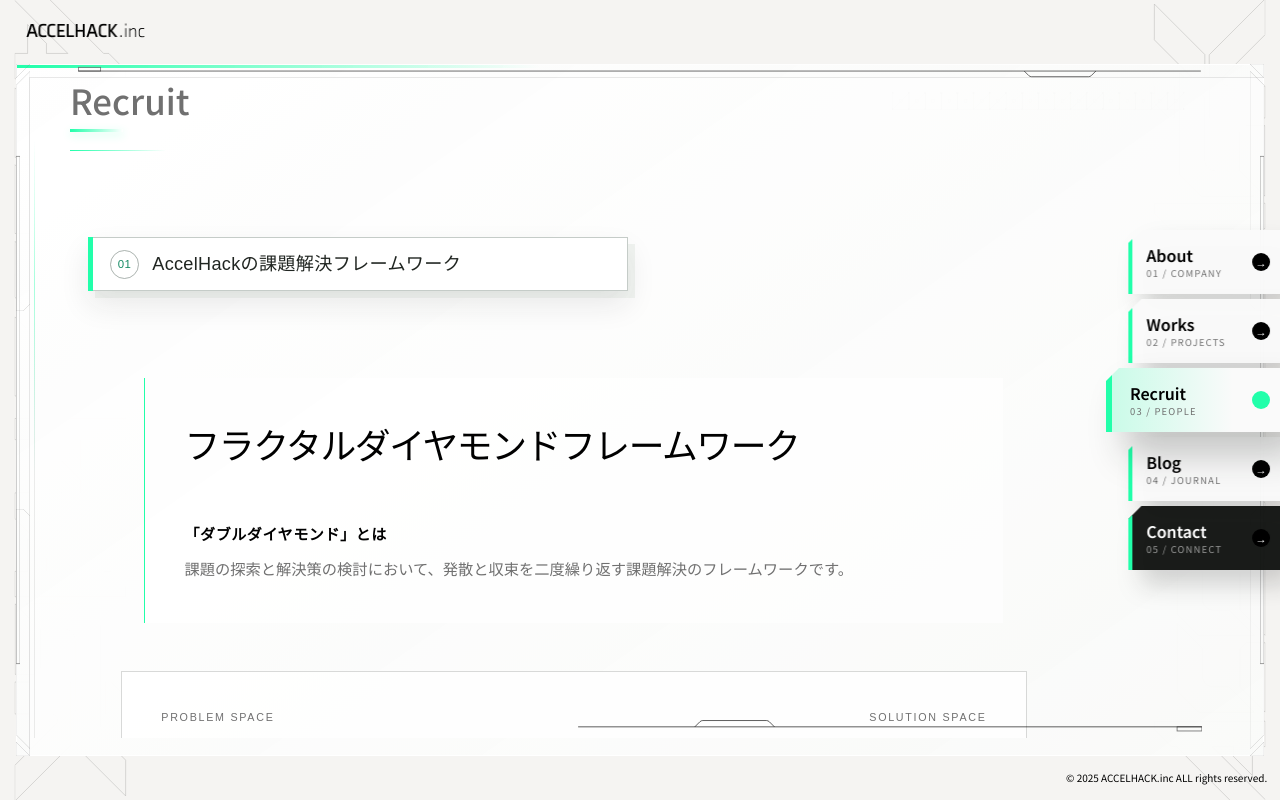
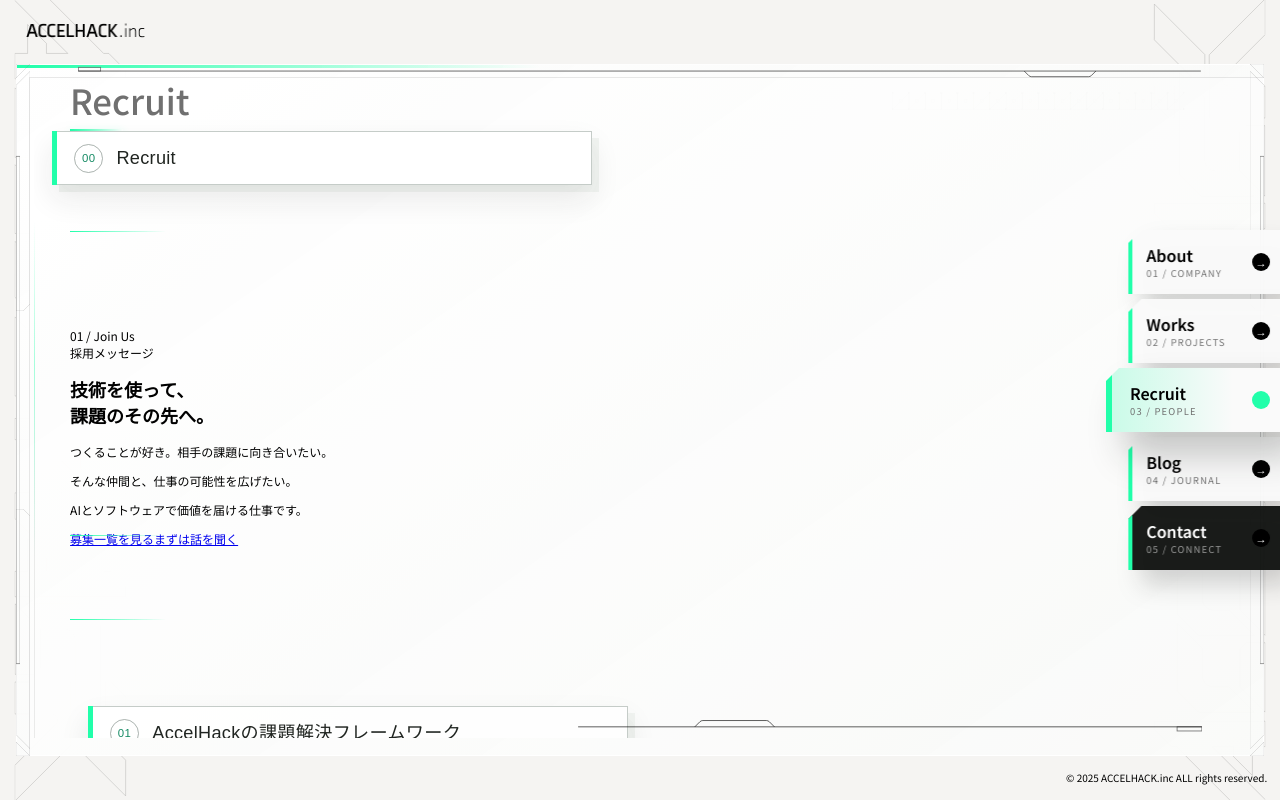
Before and after one commit to Accel-Hack/.github, a Next.js app in the folder website/: page /recruit in a window 1280 px wide. Built offline with nearby package versions, Linux system fonts and the light colour scheme; a web font is replaced by a local one.

Commit message:
01 / Join Usのページ構成作成

```diff
--- a/website/src/app/(company)/(contents)/recruit/page.tsx
+++ b/website/src/app/(company)/(contents)/recruit/page.tsx
@@ -7,11 +7,13 @@ import POSITIONS from '../../../../data/positions.json';
 import CONDITIONS from '../../../../data/conditions.json';
 import QAS from '../../../../data/qas.json';
 import styles from './page.module.css';
+import JoinUsArticle from '@/component/article/JoinUsArticle';
 
 const RecruitPage: React.FC = () => {
   return (
     <>
       <span className={styles.pageAnchor} id="recruit-overview" />
+      <JoinUsArticle />
       <RecruitFrameworkArticle />
       <RecruitGrowthArticle />
       <RecruitInformationArticle
--- /dev/null
+++ b/website/src/component/article/JoinUsArticle.tsx
@@ -0,0 +1,44 @@
+import styles from './RecruitGrowthArticle.module.css';
+
+const buttonItems = [
+  { title: '募集一覧を見る', link: '#position' },
+  { title: 'まずは話を聞く', link: '#entry' },
+];
+
+const JoinUsArticle: React.FC = () => {
+  return (
+    <>
+      <div className={styles.left}>
+        <div className={styles.sectionHead}>
+          <div className={styles.sectionHeadIndex}>01 / Join Us</div>
+          <div className={styles.sectionHeadTitle}>採用メッセージ</div>
+        </div>
+        <div className={styles.contentsTitle}>
+          <h2>
+            技術を使って、
+            <br />
+            課題のその先へ。
+          </h2>
+        </div>
+        <div className={styles.contentsMessage}>
+          <p>つくることが好き。相手の課題に向き合いたい。</p>
+          <p>そんな仲間と、仕事の可能性を広げたい。</p>
+          <p>AIとソフトウェアで価値を届ける仕事です。</p>
+        </div>
+
+        <div className={styles.buttonContainer}>
+          {buttonItems.map((item, i) => (
+            <a className={styles.button} href={item.link} key={i}>
+              {item.title}
+            </a>
+          ))}
+        </div>
+      </div>
+      <div className={styles.right}>
+        {/* <Image src={} alt={} width={640} height={420} /> */}
+      </div>
+    </>
+  );
+};
+
+export default JoinUsArticle;
--- a/website/src/component/molecule/ContentHeader.tsx
+++ b/website/src/component/molecule/ContentHeader.tsx
@@ -1,12 +1,20 @@
 import React from 'react';
 import styles from './ContentHeader.module.css';
+import ArticleHeader from '@/component/molecule/ArticleHeader';
 
 type Props = {
   caption: string;
 };
 
 const ContentHeader: React.FC<Props> = ({ caption }: Props) => {
-  return <div className={styles.content_header}>{caption}</div>;
+  return (
+    <>
+      <div className={styles.content_header}>{caption}</div>
+      <div>
+        <ArticleHeader caption={caption} />
+      </div>
+    </>
+  );
 };
 
 export default ContentHeader;
```
Also changed, not shown: website/src/component/article/JoinUsArticle.module.css (added).
